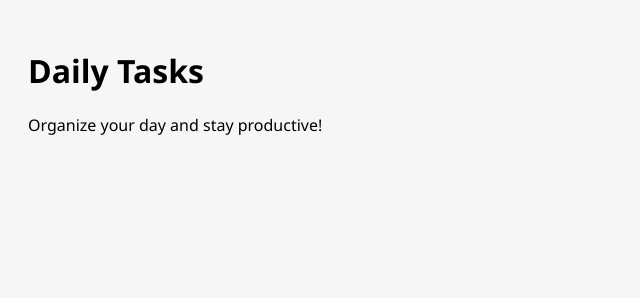
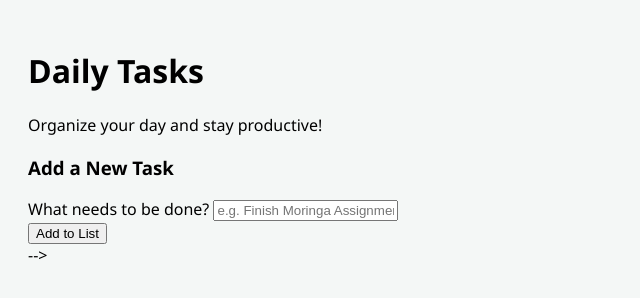
Before and after one commit to stephie667/Code-Along, a plain HTML site: page index.html in a window 1280 px wide. Shown: the whole page, without its empty margins (0-640 px from the left). Drawn offline with Linux system fonts and the light colour scheme.

Commit message:
feat(html):add the form box

```diff
--- a/index.html
+++ b/index.html
@@ -11,7 +11,7 @@
     <h1>Daily Tasks</h1>
     <p>Organize your day and stay productive!</p>
 
-    <!-- <div class="content-wrapper">
+     <div class="content-wrapper">
       <div class="form-box">
         <h3>Add a New Task</h3>
         <form id="new-task-form">
@@ -23,7 +23,7 @@
         </form>
       </div>
 
-      <div class="list-box">
+      <!-- <div class="list-box">
         <h3>My List</h3>
         <hr>
         <ul id="tasks-display">
@@ -35,4 +35,4 @@
   <script src="https://code.jquery.com/jquery-3.6.0.min.js"></script>
   <script src="script.js"></script>
 </body>
-</html> -->
+</html> --> -->
```
